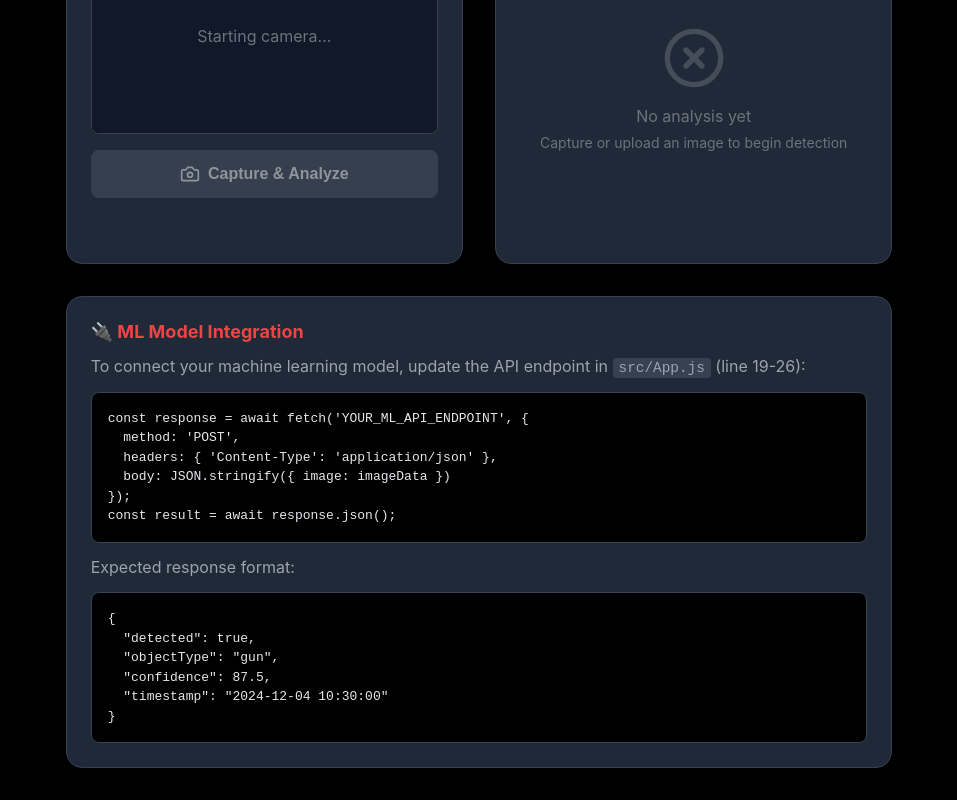
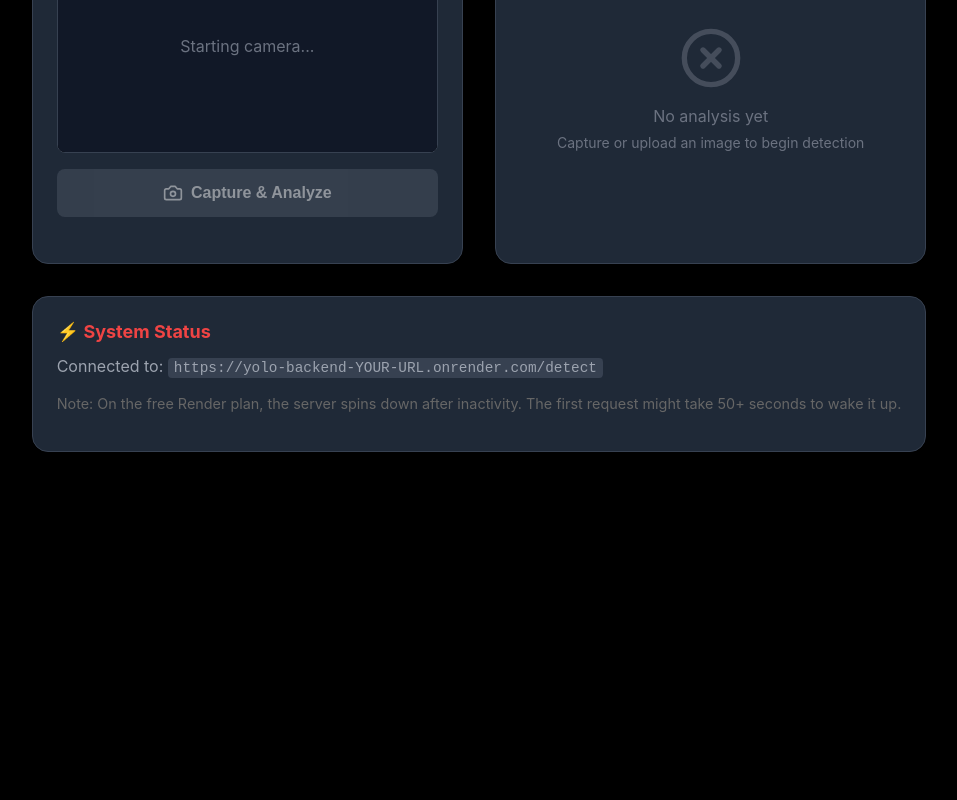
Before and after one commit to CedZzzzzzzzz/crime-detection-system, a React (Create React App) app: page / in a window 1280 px wide. Shown: the part 342-1142 px from the top of the page, without its empty margins (161-1118 px from the left). After the commit the page ends 826 px from the top, so only its background shows below. Built offline with nearby package versions, Linux system fonts and the light colour scheme; no server answers.

Commit message:
Update API URL to live Render backend

```diff
--- a/src/App.js
+++ b/src/App.js
@@ -10,38 +10,34 @@ function App() {
   const [detectionResult, setDetectionResult] = useState(null);
   const [previewImage, setPreviewImage] = useState(null);
 
+  // 👇 PASTE YOUR RENDER URL HERE
+  const API_URL = "https://yolo-backend-YOUR-URL.onrender.com/detect";
+
   const processImage = async (imageData) => {
     setIsProcessing(true);
     setDetectionResult(null);
     setPreviewImage(imageData);
 
     try {
-      // ⚠️ TODO: Replace with your actual ML API endpoint
-      // const response = await fetch('http://localhost:5000/api/detect', {
-      //   method: 'POST',
-      //   headers: { 'Content-Type': 'application/json' },
-      //   body: JSON.stringify({ image: imageData })
-      // });
+      const blob = await (await fetch(imageData)).blob();
+      const formData = new FormData();
+      formData.append('image', blob, 'capture.jpg');
 
-      // if (!response.ok) throw new Error('Detection failed');
-      // const result = await response.json();
-      // setDetectionResult(result);
+      // 2. Send to your Live Backend
+      const response = await fetch(API_URL, {
+        method: 'POST',
+        body: formData,
+      });
 
-      // ✅ MOCK DATA - Remove this when you integrate your ML model
-      setTimeout(() => {
-        const mockResult = {
-          detected: Math.random() > 0.5,
-          objectType: ['gun', 'knife', 'weapon'][Math.floor(Math.random() * 3)],
-          confidence: (Math.random() * 30 + 70).toFixed(2),
-          timestamp: new Date().toLocaleString()
-        };
-        setDetectionResult(mockResult);
-        setIsProcessing(false);
-      }, 2000);
+      if (!response.ok) throw new Error('Detection failed');
+
+      const result = await response.json();
+      setDetectionResult(result);
 
     } catch (error) {
       console.error('Detection error:', error);
-      alert('Error processing image. Make sure your backend is running.');
+      alert('Error connecting to server. Please check your internet connection or if the backend is waking up (it takes 50s on free tier).');
+    } finally {
       setIsProcessing(false);
     }
   };
@@ -116,25 +112,12 @@ function App() {
 
         {/* Integration Info */}
         <div className="info-panel">
-          <h3>🔌 ML Model Integration</h3>
-          <p>To connect your machine learning model, update the API endpoint in <code>src/App.js</code> (line 19-26):</p>
-          <pre>
-{`const response = await fetch('YOUR_ML_API_ENDPOINT', {
-  method: 'POST',
-  headers: { 'Content-Type': 'application/json' },
-  body: JSON.stringify({ image: imageData })
-});
-const result = await response.json();`}
-          </pre>
-          <p style={{ marginTop: 12 }}>Expected response format:</p>
-          <pre>
-{`{
-  "detected": true,
-  "objectType": "gun",
-  "confidence": 87.5,
-  "timestamp": "2024-12-04 10:30:00"
-}`}
-          </pre>
+          <h3>⚡ System Status</h3>
+          <p>Connected to: <code>{API_URL}</code></p>
+          <p style={{ fontSize: '0.9em', color: '#666', marginTop: '5px' }}>
+            Note: On the free Render plan, the server spins down after inactivity.
+            The first request might take 50+ seconds to wake it up.
+          </p>
         </div>
       </div>
     </div>
```
